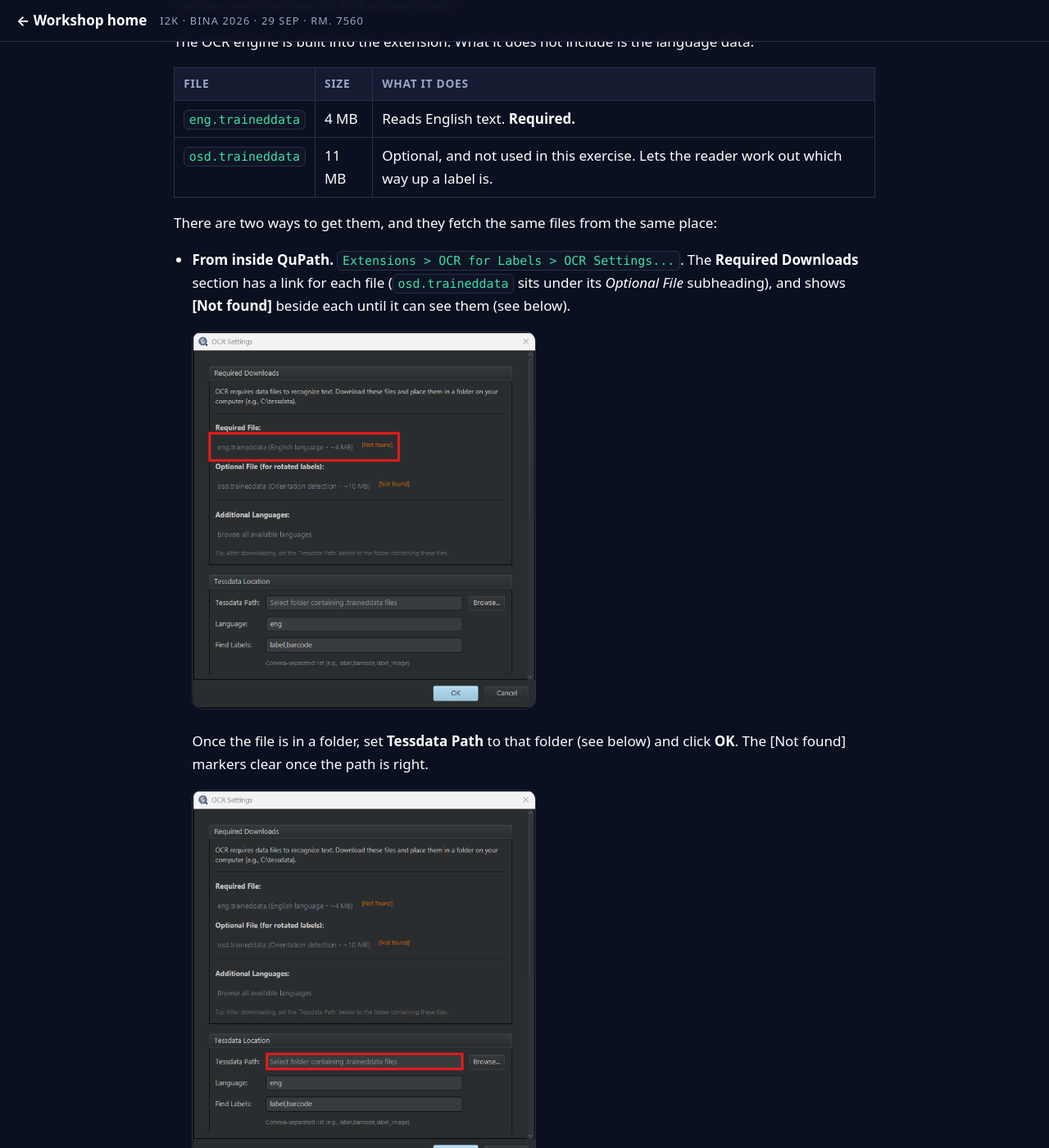
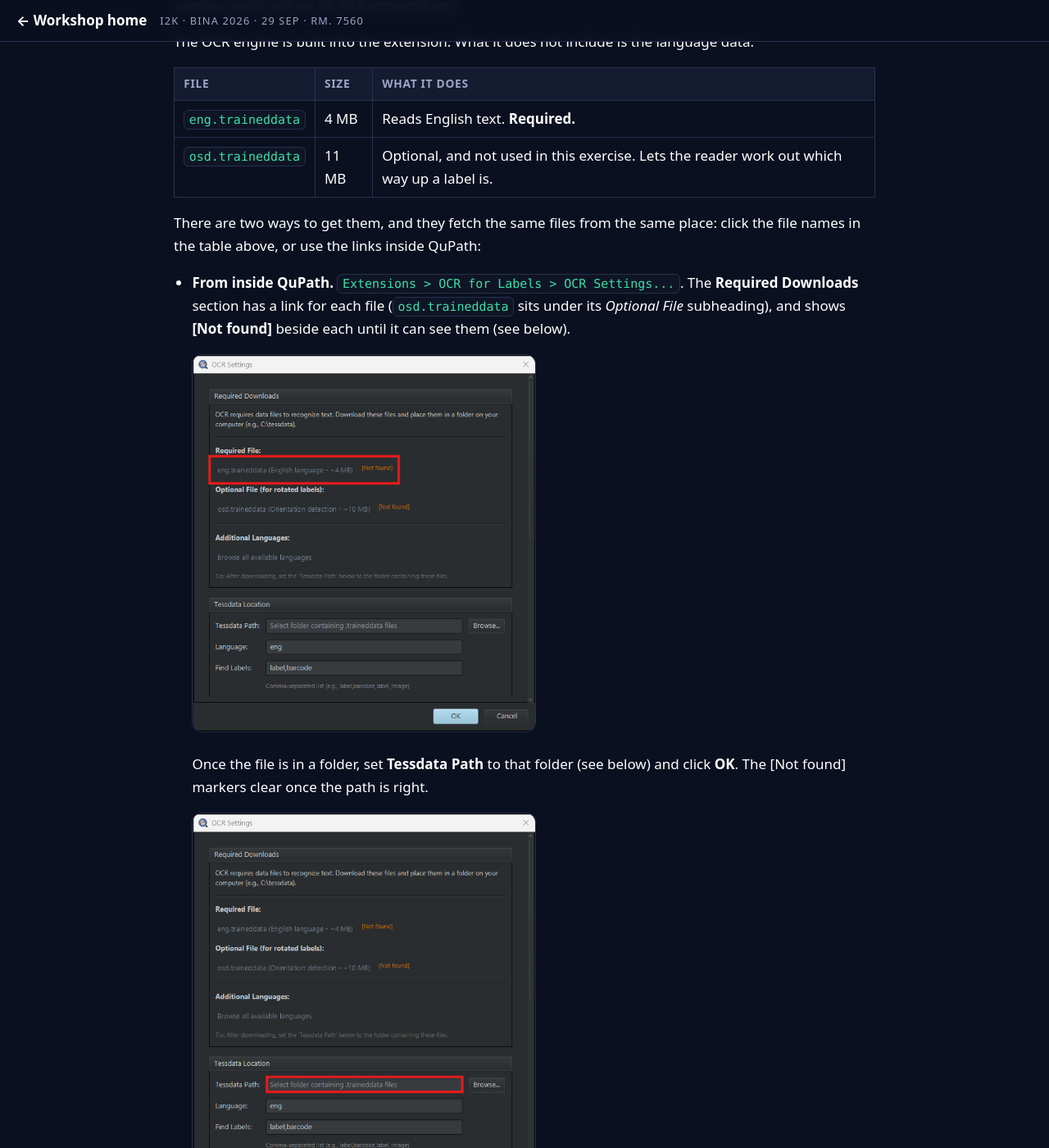
Before and after one commit to MichaelSNelson/BINA-I2K-2026-QuPath-Extensions, a Jekyll site: the page built from docs/08-ocr4labels.md, in a window 1280 px wide and 1400 px high, scrolled down 1386 px. Shown: the whole window at 82% size. Built offline with Jekyll 4.4.1, drawn with Linux system fonts in a browser that asks for light colours; some of the changed text lies outside the part shown.

Commit message:
Guide 08: language-data download links live in the table
Claude-Session: https://claude.ai/code/session_01KwiACUr5MacuDvqp74c96o

```diff
--- a/docs/08-ocr4labels.md
+++ b/docs/08-ocr4labels.md
@@ -60,10 +60,11 @@ The OCR engine is built into the extension. What it does not include is the lang
 
 | File | Size | What it does |
 |---|---|---|
-| `eng.traineddata` | 4 MB | Reads English text. **Required.** |
-| `osd.traineddata` | 11 MB | Optional, and not used in this exercise. Lets the reader work out which way up a label is. |
+| [`eng.traineddata`](https://github.com/tesseract-ocr/tessdata_fast/raw/main/eng.traineddata) | 4 MB | Reads English text. **Required.** |
+| [`osd.traineddata`](https://github.com/tesseract-ocr/tessdata_fast/raw/main/osd.traineddata) | 11 MB | Optional, and not used in this exercise. Lets the reader work out which way up a label is. |
 
-There are two ways to get them, and they fetch the same files from the same place:
+There are two ways to get them, and they fetch the same files from the same place: click the
+file names in the table above, or use the links inside QuPath:
 
 - **From inside QuPath.** `Extensions > OCR for Labels > OCR Settings...`. The
   **Required Downloads** section has a link for each file (`osd.traineddata` sits under its
```
Also changed, not shown: other parts of docs/08-ocr4labels.md (+0 -2 lines).
